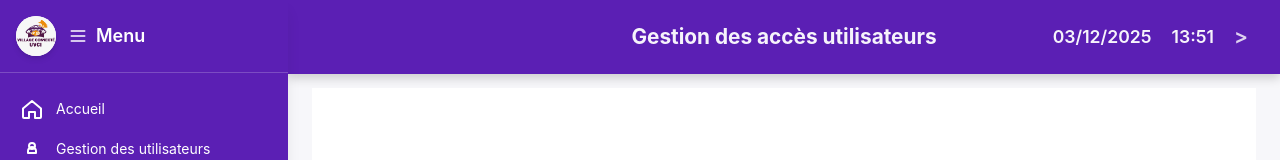
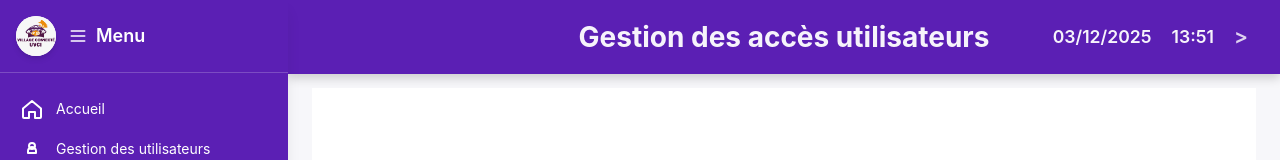
Before and after one commit to GUETY/village_connecte, a React (Vite) app: page /users in a window 1280 px wide. Shown: the top 160 px of the page. Built offline with nearby package versions, Linux system fonts and the light colour scheme; no server answers.

Commit message:
j'ai changé la taille des titres et is en gras

```diff
--- a/src/components/header1.jsx
+++ b/src/components/header1.jsx
@@ -56,8 +56,12 @@ export default function Header({ sidebarOpen }) {
     >
       {/* Titre centré */}
       <div
-        className="absolute left-1/2 transform -translate-x-1/2 text-center text-[1.2rem] sm:text-[1.3rem] font-bold whitespace-nowrap max-w-[80%] truncate"
-        style={{ color: "rgba(255,255,255,0.95)" }}
+        className="absolute left-1/2 transform -translate-x-1/2 text-center whitespace-nowrap max-w-[80%] truncate"
+        style={{
+          color: "rgba(255,255,255,0.95)",
+          fontSize: "1.75rem",
+          fontWeight: 700
+        }}
       >
         {displayTitle}
       </div>
```
